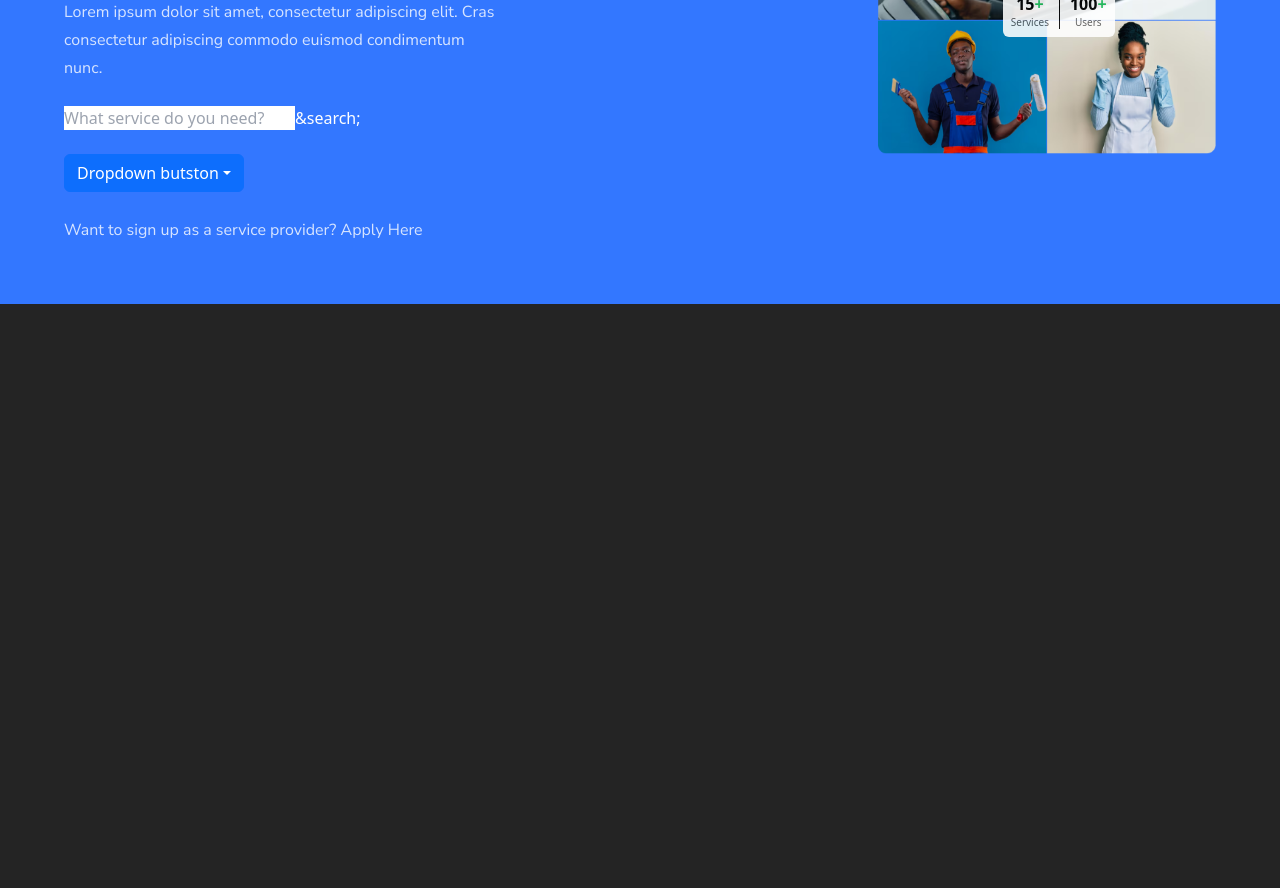
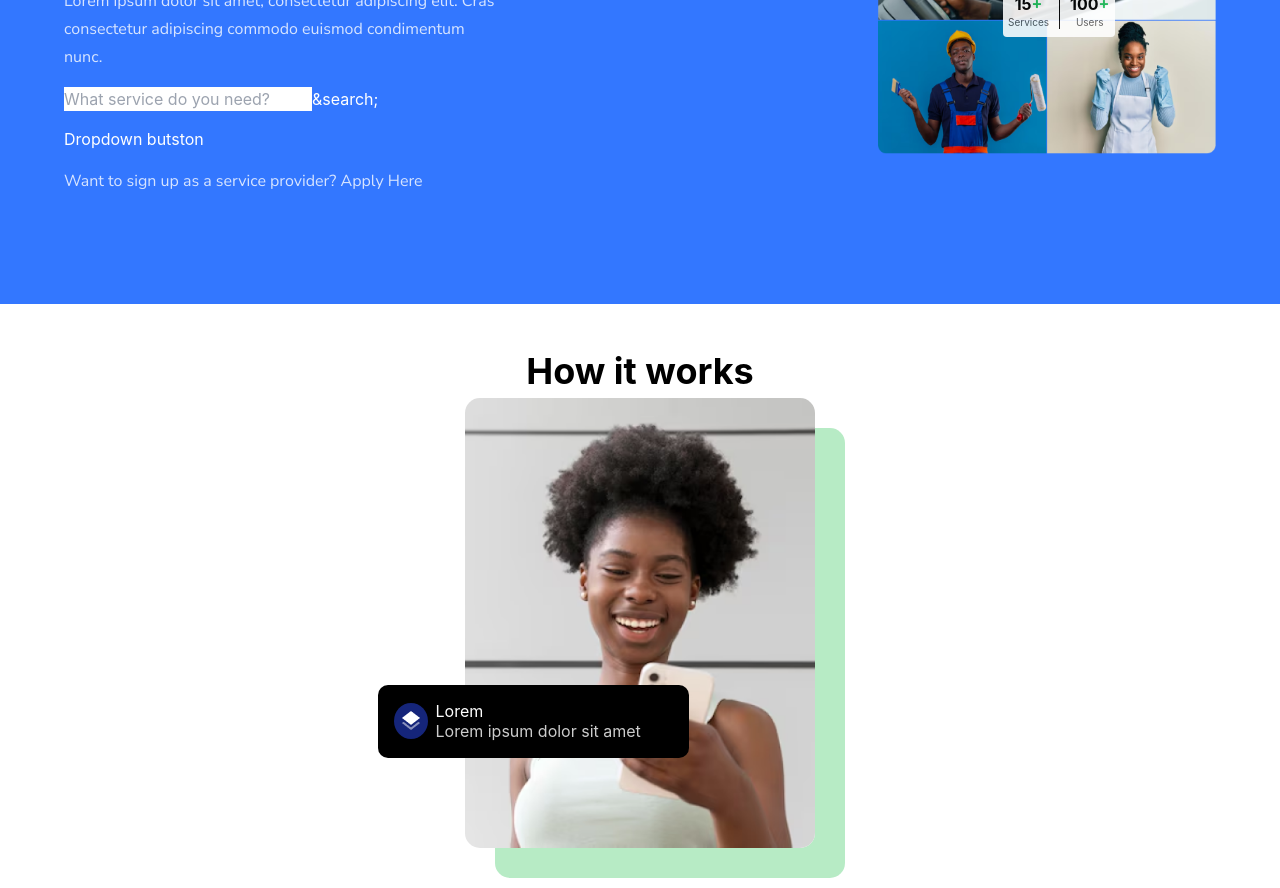
Before and after one commit to Kehad/Lokatalent, a React (Vite) app: page / in a window 1280 px wide. Shown: the part 380-1268 px from the top of the page. Before the commit the page ends 800 px from the top, so only its background shows below. Built offline with nearby package versions, Linux system fonts and the light colour scheme.

Commit message:
commit 5

```diff
--- a/index.html
+++ b/index.html
@@ -1,14 +1,17 @@
-<!doctype html>
+<!DOCTYPE html>
 <html lang="en">
   <head>
     <meta charset="UTF-8" />
     <link rel="icon" type="image/svg+xml" href="/vite.svg" />
     <meta name="viewport" content="width=device-width, initial-scale=1.0" />
-    <link rel="preconnect" href="https://fonts.googleapis.com">
-<link rel="preconnect" href="https://fonts.gstatic.com" crossorigin>
-    <link href="https://cdn.jsdelivr.net/npm/bootstrap@5.3.3/dist/css/bootstrap.min.css" rel="stylesheet" integrity="sha384-QWTKZyjpPEjISv5WaRU9OFeRpok6YctnYmDr5pNlyT2bRjXh0JMhjY6hW+ALEwIH" crossorigin="anonymous">
+    <link rel="preconnect" href="https://fonts.googleapis.com" />
+    <link rel="preconnect" href="https://fonts.gstatic.com" crossorigin />
+    <!-- <link href="https://cdn.jsdelivr.net/npm/bootstrap@5.3.3/dist/css/bootstrap.min.css" rel="stylesheet" integrity="sha384-QWTKZyjpPEjISv5WaRU9OFeRpok6YctnYmDr5pNlyT2bRjXh0JMhjY6hW+ALEwIH" crossorigin="anonymous"> -->
 
-<link href="https://fonts.googleapis.com/css2?family=Nunito+Sans:ital,opsz,wght@0,6..12,200..1000;1,6..12,200..1000&display=swap" rel="stylesheet">
+    <link
+      href="https://fonts.googleapis.com/css2?family=Nunito+Sans:ital,opsz,wght@0,6..12,200..1000;1,6..12,200..1000&display=swap"
+      rel="stylesheet"
+    />
     <title>Vite + React</title>
   </head>
   <body>
--- a/src/App.jsx
+++ b/src/App.jsx
@@ -6,6 +6,7 @@ import Nav from './components/layout/nav/nav';
 import Header from './components/header/header';
 // import "bootstrap/dist/css/bootstrap.min.css";
 import BasicButtonExample from './components/header/boot';
+import Works from './components/works/works';
 
 function App() {
 
@@ -14,6 +15,7 @@ function App() {
       <Layout>
         <Nav/>
         <Header />
+        <Works />
       </Layout>
 
     </>
--- a/src/components/layout/layout.jsx
+++ b/src/components/layout/layout.jsx
@@ -3,7 +3,7 @@ import React from "react";
 
 function Layout(props) {
 
-  return <div className="text-white">{props.children}</div>;
+  return <div className="">{props.children}</div>;
 }
 
 export default Layout;
--- /dev/null
+++ b/src/components/works/works.css
@@ -0,0 +1,83 @@
+.works {
+  color: #000;
+  text-align: center;
+  font-size: 24px;
+  padding-top: 40px;
+  padding-bottom: 40px;
+}
+.lady {
+  width: 350px;
+  height: 450px;
+  object-fit: cover;
+  border-radius: 15px;
+  box-shadow: 30px 30px #9be3aeb7;
+  -webkit-border-radius: 15px;
+  -moz-border-radius: 15px;
+  -ms-border-radius: 15px;
+  -o-border-radius: 15px;
+}
+.imgBox {
+  position: relative;
+  /* overflow: hidden; */
+  /* background-color: #68d585; */
+}
+.imgContainer {
+  top: 10%;
+  right: 10%;
+  width: 350px;
+  height: 400px;
+  opacity: 0.5;
+  position: absolute;
+}
+.header {
+  font-size: 36px;
+  text-align: center;
+  font-weight: bold;
+}
+.main {
+  display: flex;
+  align-items: center;
+  justify-content: center;
+}
+.layers {
+    background-color: #000;
+    color: #fff;
+    display: flex;
+    align-items: center;
+    justify-content: space-around;
+    width: max-content;
+    padding: 1rem;
+    border-radius: 10px;
+    -webkit-border-radius: 10px;
+    -moz-border-radius: 10px;
+    -ms-border-radius: 10px;
+    -o-border-radius: 10px;
+    position: absolute;
+    bottom: 20%;
+    left: -25%;
+}
+.layer_box {
+     background: #2A4AF480;
+     display: flex;
+     align-items: center;
+     justify-content: center;
+     padding: 0.5rem;
+     border-radius: 50%;
+     -webkit-border-radius: 50%;
+     -moz-border-radius: 50%;
+     -ms-border-radius: 50%;
+     -o-border-radius: 50%;
+     margin-right: 0.5rem;
+}
+.text1,
+.text2 {
+    font-size: 16px;
+    text-align: left;
+    line-height: 20.63px;
+}
+.text2 {
+    opacity: 0.8;
+}
+.text-box {
+    padding-right: 2rem;
+}
--- /dev/null
+++ b/src/components/works/works.jsx
@@ -0,0 +1,30 @@
+import React from "react";
+import lady from "../../assets/lady.png";
+import layers from "../../assets/ic_layers_48px.png";
+import "./works.css";
+
+function Works() {
+  return (
+    <div className="works">
+      <h1 className="header">How it works</h1>
+      <div className="main">
+        <div className="imgBox">
+          <img className="lady" src={lady} alt="A lady with a phone" />
+          {/* <div className="imgContainer" ></div> */}
+          <div className="layers">
+            <div className="layer_box">
+              <img src={layers} alt="layers" />
+            </div>
+            <div className="text-box">
+              <p className="text1">Lorem</p>
+              <p className="text2">Lorem ipsum dolor sit amet</p>
+            </div>
+          </div>
+        </div>
+        <div></div>
+      </div>
+    </div>
+  );
+}
+
+export default Works;
--- a/src/index.css
+++ b/src/index.css
@@ -1,11 +1,16 @@
+@tailwind base;
+@tailwind components;
+@tailwind utilities;
+
 :root {
   font-family: Inter, system-ui, Avenir, Helvetica, Arial, sans-serif;
   line-height: 1.5;
   font-weight: 400;
 
-  color-scheme: light dark;
-  color: rgba(255, 255, 255, 0.87) !important;
-  background-color: #242424;
+  /* color-scheme: light dark; */
+  /* color: rgba(255, 255, 255, 0.87) !important; */
+  /* color: #000 !important; */
+  /* background-color: #242424; */
 
   font-synthesis: none;
   text-rendering: optimizeLegibility;
@@ -13,9 +18,6 @@
   -moz-osx-font-smoothing: grayscale;
 }
 
-@tailwind base;
-@tailwind components;
-@tailwind utilities;
 
 .text {
 height: 75%;
```
Also changed, not shown: src/assets/ic_layers_48px.png (added), src/assets/lady.png (added).
